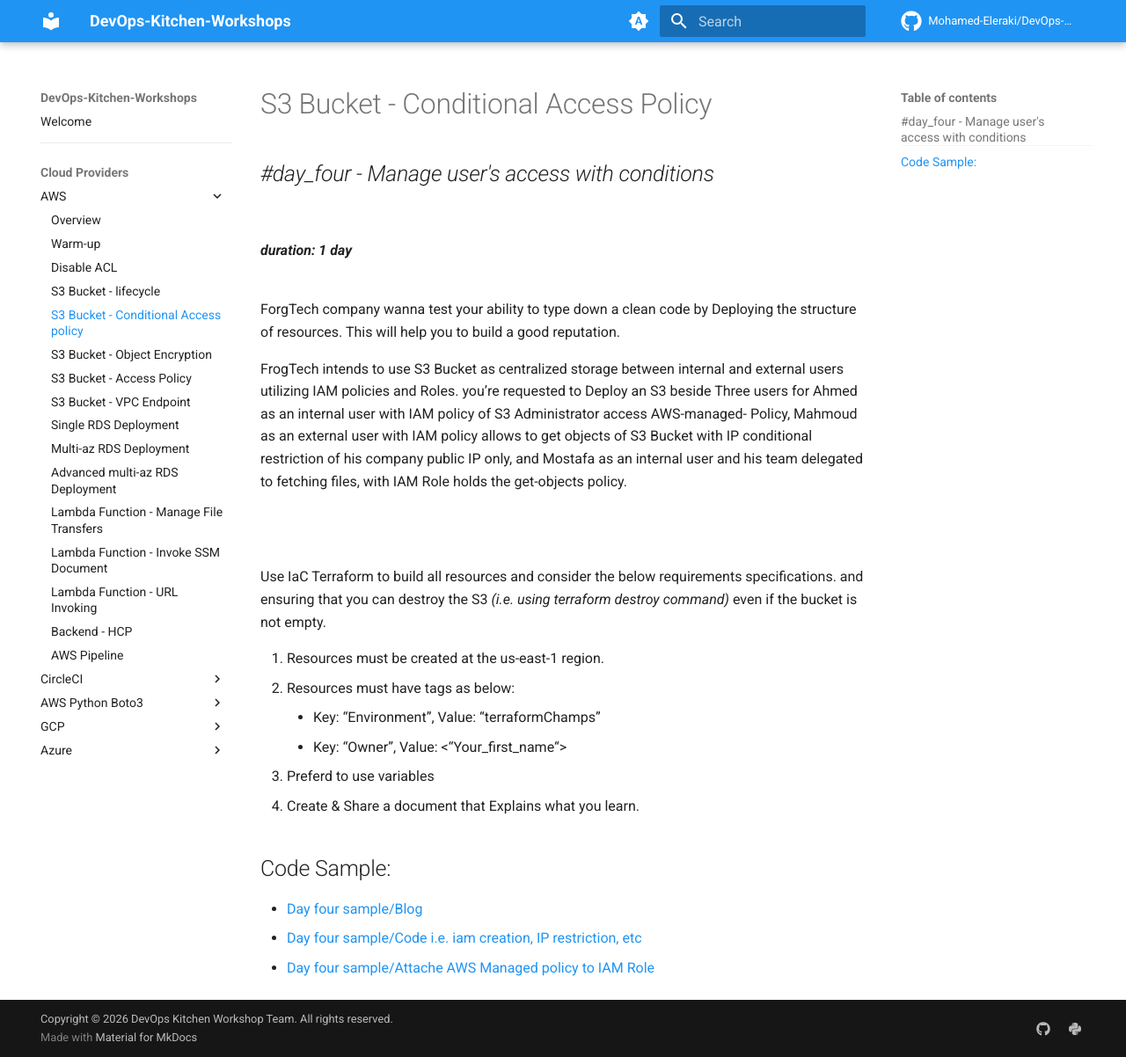
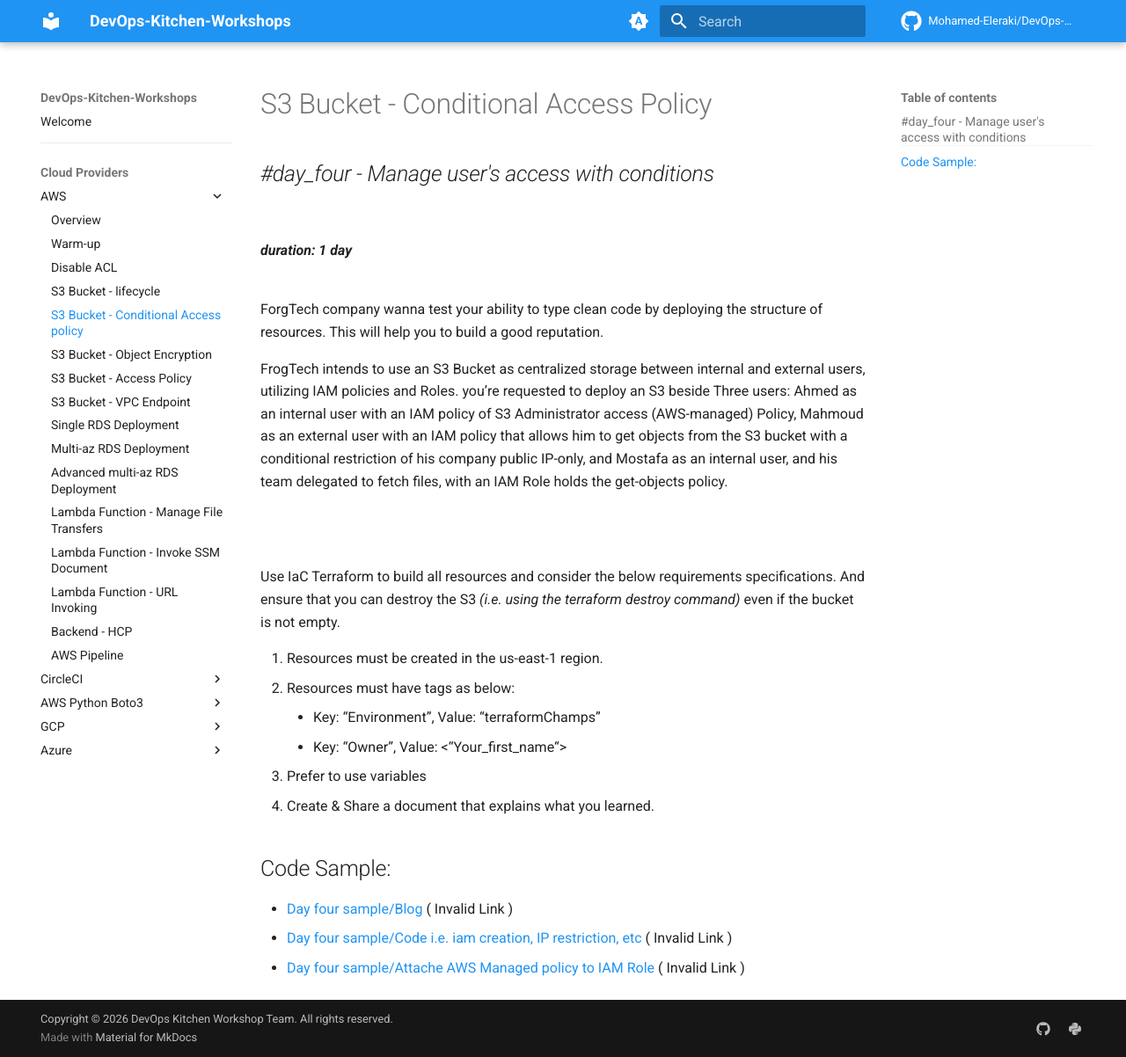
Before and after one commit to Mohamed-Eleraki/DevOps-Kitchen-Workshop, an MkDocs documentation site: the page built from docs/aws/s3-bucket-conditional-access-policy.md, in a window 1280 px wide and 1202 px high. Shown: the whole window at 88% size. Built offline with MkDocs 1.6.1 and Material for MkDocs 9.7.7, drawn with Linux system fonts in a browser that asks for light colours; comment, search, counter and statistics services are not loaded; the version menu is left out.

Commit message:
Update s3-bucket-conditional-access-policy.md

```diff
--- a/docs/aws/s3-bucket-conditional-access-policy.md
+++ b/docs/aws/s3-bucket-conditional-access-policy.md
@@ -6,29 +6,29 @@
 **_duration: 1 day_**<br><br>
 
 
-ForgTech company wanna test your ability to type down a clean code by Deploying the structure of resources. This will help you to build a
+ForgTech company wanna test your ability to type clean code by deploying the structure of resources. This will help you to build a
 good reputation.
 
-FrogTech intends to use S3 Bucket as centralized storage between internal and external users utilizing IAM policies and Roles. you’re
-requested to Deploy an S3 beside Three users for Ahmed as an internal user with IAM policy of S3 Administrator access AWS-managed-
-Policy, Mahmoud as an external user with IAM policy allows to get objects of S3 Bucket with IP conditional restriction of his company public
-IP only, and Mostafa as an internal user and his team delegated to fetching files, with IAM Role holds the get-objects policy.
+FrogTech intends to use an S3 Bucket as centralized storage between internal and external users, utilizing IAM policies and Roles. you’re
+requested to deploy an S3 beside Three users: Ahmed as an internal user with an IAM policy of S3 Administrator access (AWS-managed)
+Policy, Mahmoud as an external user with an IAM policy that allows him to get objects from the S3 bucket with a conditional restriction of his company public
+IP-only, and Mostafa as an internal user, and his team delegated to fetch files, with an IAM Role holds the get-objects policy.
 
 <br>
 <br>
 
-Use IaC Terraform to build all resources and consider the below requirements specifications. and ensuring that you can destroy the S3 _(i.e.
-using terraform destroy command)_ even if the bucket is not empty.
+Use IaC Terraform to build all resources and consider the below requirements specifications. And ensure that you can destroy the S3 _(i.e.
+using the terraform destroy command)_ even if the bucket is not empty.
 
-1. Resources must be created at the us-east-1 region.
+1. Resources must be created in the us-east-1 region.
 2. Resources must have tags as below:
     - Key: “Environment”, Value: “terraformChamps”
     - Key: “Owner”, Value: <“Your_first_name“>
-3. Preferd to use variables
-4. Create & Share a document that Explains what you learn.
+3. Prefer to use variables
+4. Create & Share a document that explains what you learned.
 
 ## Code Sample:
 
-- [Day four sample/Blog](https://mohamed-eleraky.hashnode.dev/aws-s3bucket-mft-terraform-project-06#heading-the-architecture-design-diagram)
-- [Day four sample/Code i.e. iam creation, IP restriction, etc](https://github.com/Mohamed-Eleraki/terraform/blob/main/AWS_Demo/09-S3BucketPolicy03/iam.tf)
-- [Day four sample/Attache AWS Managed policy to IAM Role](https://github.com/Mohamed-Eleraki/terraform/blob/main/AWS_Demo/14-lambda_run_SSM/iam.tf)
+- [Day four sample/Blog](https://mohamed-eleraky.hashnode.dev/aws-s3bucket-mft-terraform-project-06#heading-the-architecture-design-diagram)   ( Invalid Link )
+- [Day four sample/Code i.e. iam creation, IP restriction, etc](https://github.com/Mohamed-Eleraki/terraform/blob/main/AWS_Demo/09-S3BucketPolicy03/iam.tf)   ( Invalid Link )
+- [Day four sample/Attache AWS Managed policy to IAM Role](https://github.com/Mohamed-Eleraki/terraform/blob/main/AWS_Demo/14-lambda_run_SSM/iam.tf)  ( Invalid Link )
```
